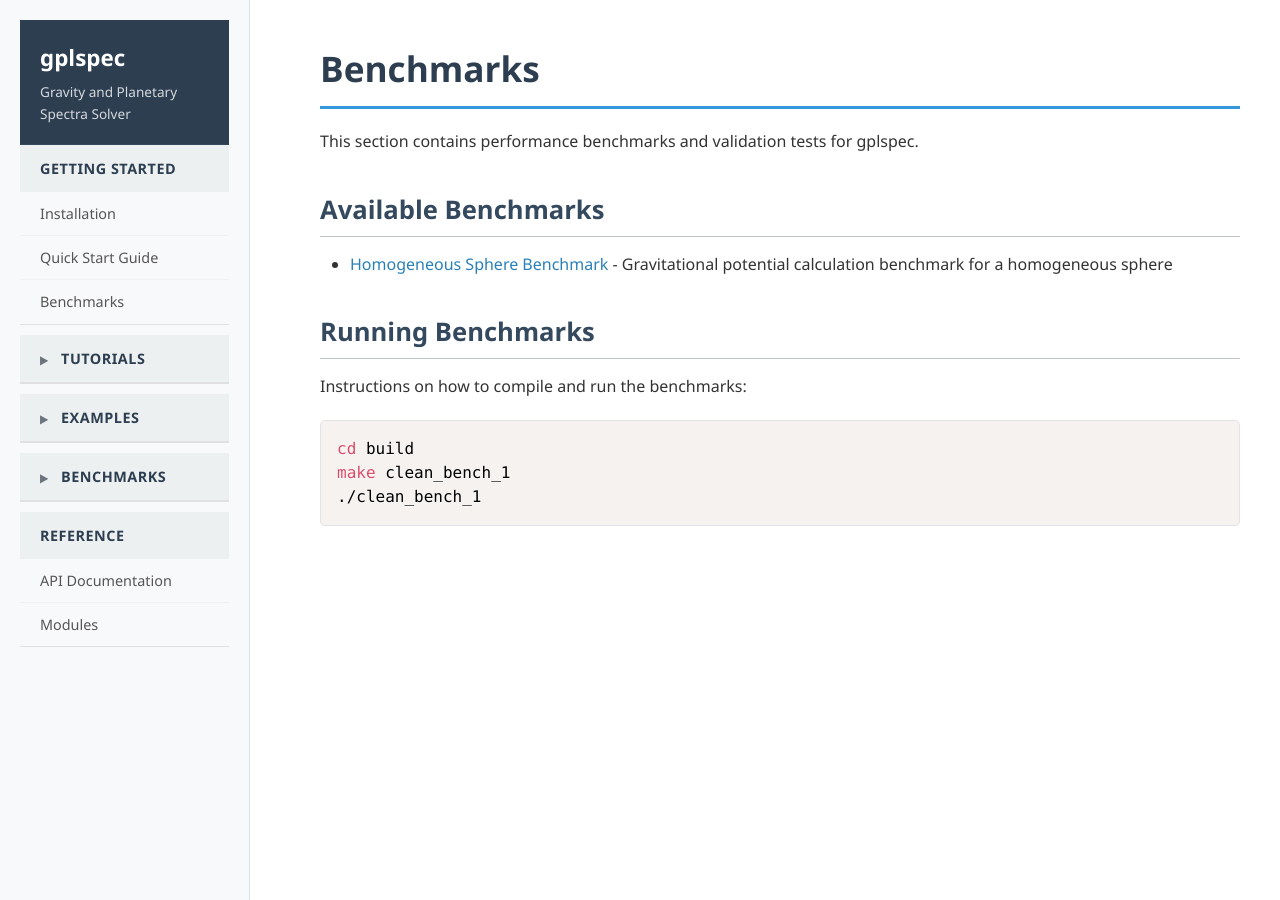
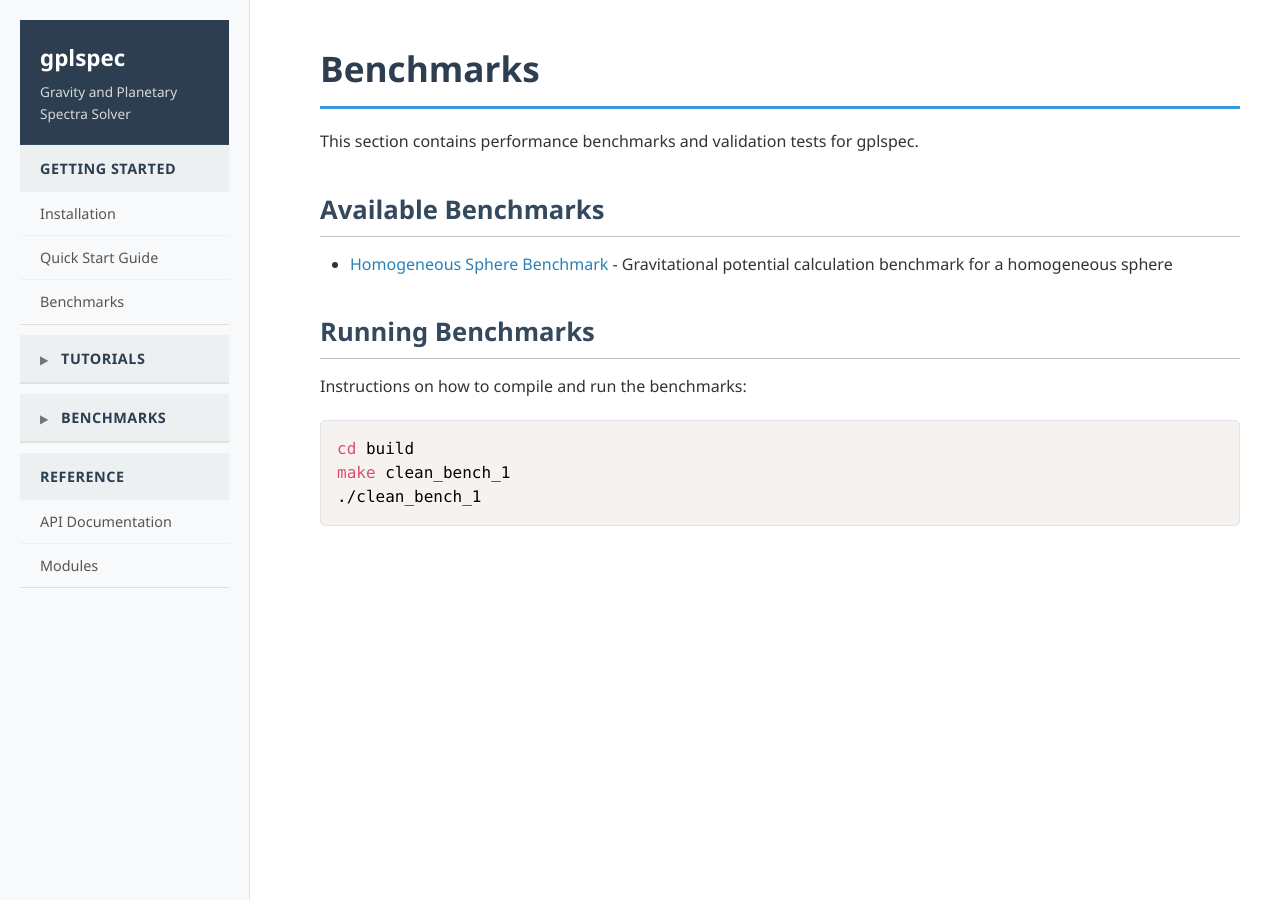
Before and after one commit to adcm2/gplspec, a Jekyll site: the page built from benchmarks.md, in a window 1280 px wide. Built offline with Jekyll 4.4.1, drawn with Linux system fonts in a browser that asks for light colours; nearby versions of some CDN libraries.

Commit message:
Removed examples

```diff
--- a/_layouts/default.html
+++ b/_layouts/default.html
@@ -38,18 +38,6 @@
                 </ul>
             </div>
 
-
-            <div class="nav-section">
-                <h3 class="nav-toggle" data-target="examples">
-                    <span class="arrow">▶</span> Examples
-                </h3>
-                <ul class="nav-links" id="examples">
-                    {% for example in site.examples %}
-                    <li><a href="{{ example.url | relative_url }}">{{ example.title }}</a></li>
-                    {% endfor %}
-                </ul>
-            </div>
-
             <div class="nav-section">
                 <h3 class="nav-toggle" data-target="benchmarks">
                     <span class="arrow">▶</span> Benchmarks
@@ -83,7 +71,7 @@
         src="https://cdnjs.cloudflare.com/ajax/libs/prism/1.29.0/plugins/autoloader/prism-autoloader.min.js"></script>
     <script src="{{ '/assets/js/navigation.js' | relative_url }}"></script>
     <script>
-        document.addEventListener('DOMContentLoaded', function() {
+        document.addEventListener('DOMContentLoaded', function () {
             // ...existing toggle code...
 
             // Auto-expand section containing current page
```
Also changed, not shown: benchmarks.md (+1 -1 lines).
